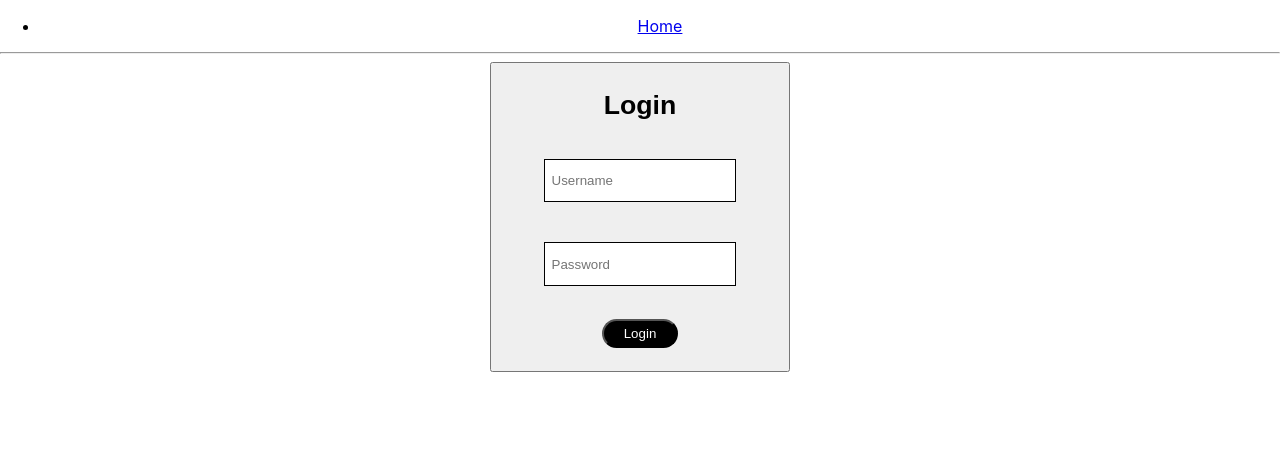
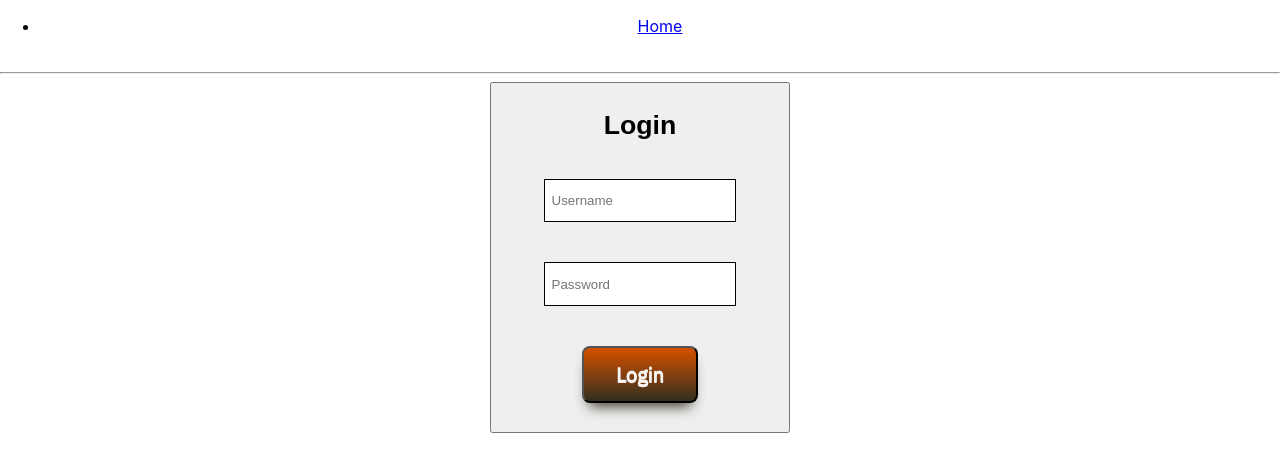
Before and after one commit to Build-Weight-Lifting-Journal/Front-end, a React (Create React App) app in the folder weight-lifting-app/: page /login in a window 1280 px wide. Shown: the top 472 px of the page. Built offline with nearby package versions, Linux system fonts and the light colour scheme.

Commit message:
very very very basic stlying to add and exercise links

```diff
--- a/weight-lifting-app/src/App.js
+++ b/weight-lifting-app/src/App.js
@@ -54,7 +54,7 @@ function App() {
           {signedIn && (<NavLink to="/dashboard" exact activeStyle={{ color: "green" }}>
             Dashboard
             </NavLink>)}
-
+          <br/>
           {signedIn && (<NavLink to="/logout" exact activeStyle={{ color: "green" }}>
             Logout
             </NavLink>)}
--- a/weight-lifting-app/src/components/Dashboard.js
+++ b/weight-lifting-app/src/components/Dashboard.js
@@ -1,11 +1,17 @@
 import React from 'react';
 import PrivateRoute from "../components/PrivateRoute"
 import JournalCard from "./JournalCard"
+import styled from "styled-components";
+
+const H1 = styled.h1`
+text-align: center
+`
+
 
 function Dashboard() {
     return (
         <div>
-            <h1>Dashboard</h1>
+            <H1>Dashboard</H1>
 
             <PrivateRoute exact path="/dashboard" component={JournalCard} />
 
--- a/weight-lifting-app/src/components/ExerciseCard.js
+++ b/weight-lifting-app/src/components/ExerciseCard.js
@@ -50,6 +50,19 @@ flex-wrap: wrap;
 justify-content: center;
 `
 
+const H1 = styled.h1`
+text-align: center
+`
+
+const Links = styled(Link)`
+margin: 50px;
+padding: 5px;
+border: 1px solid black;
+text-decoration: none;
+background-color: #ce4f00;
+;
+`
+
 function ExerciseCard(props) {
   const [exercise, setExercise] = useState([]);
 
@@ -88,8 +101,8 @@ function ExerciseCard(props) {
 
   return (
     <>
-      <h1>Workout</h1>
-      <Link to={'/add-exercise'}>Add</Link>
+      <H1>Workout</H1>
+      <Links to={'/add-exercise'}>Add</Links>
 <CardList>
       {exercise.map(workout => (
 
--- a/weight-lifting-app/src/components/JournalCard.js
+++ b/weight-lifting-app/src/components/JournalCard.js
@@ -53,6 +53,19 @@ flex-wrap: wrap;
 justify-content: center;
 `
 
+const Links = styled(Link)`
+margin: 40px;
+padding: 5px;
+border: 1px solid black;
+text-decoration: none;
+background-color: #ce4f00;
+;
+`
+
+const H1 = styled.h1`
+text-align: center
+`
+
 
 function JournalCard(props) {
   const [journal, setJournals] = useState([]);
@@ -91,9 +104,10 @@ function JournalCard(props) {
 
   return (
     <>
-      <h1>Journal</h1>
-       <Link to={"/exercises"}>Exercises</Link>
-          <Link to={"/add-journal"}>Add</Link>
+      <H1>Journal</H1>
+
+       <Links to={"/exercises"}>Exercises</Links>
+          <Links to={"/add-journal"}>Add</Links>
 <CardList>
       {journal.map(workout => (
         <CardContainer key={workout.id}>
--- a/weight-lifting-app/src/components/Login.js
+++ b/weight-lifting-app/src/components/Login.js
@@ -79,21 +79,44 @@ export default connect(
   {loginData}
 )(Login)
 
+// const Button = styled.button`
+//   /* border: 1px solid red; */
+//   padding: 5px 20px;
+//   margin: 1em;
+//   border-radius: 25px;
+//   color: ${props => [props.txtcolor]};
+//   background-color: ${props => [props.bgcolor]};
+//   cursor: pointer;
+//   transition: .5s;
+
+//   &:hover {
+//     color: black;
+//     background-color: white;
+//   }
+// `;
+
 const Button = styled.button`
-  /* border: 1px solid red; */
-  padding: 5px 20px;
-  margin: 1em;
-  border-radius: 25px;
-  color: ${props => [props.txtcolor]};
-  background-color: ${props => [props.bgcolor]};
+  box-shadow: 0px 10px 14px -7px #322f20;
+  background: linear-gradient(to bottom, #ce4f00 5%, #322f20 100%);
+  background-color: #ce4f00;
+  border-radius: 8px;
+  display: flex;
+  justify-content: center;
+  margin: 20px auto;
   cursor: pointer;
-  transition: .5s;
-
+  color: #f5f5f5;
+  font-family: "IBM Plex Sans", sans-serif;
+  font-size: 20px;
+  font-weight: bold;
+  padding: 13px 32px;
+  text-decoration: none;
+  text-shadow: 0px 1px 0px #fae9dc;
+  transition: all 0.3s ease-in;
   &:hover {
-    color: black;
-    background-color: white;
+    background: linear-gradient(to bottom, #322f20 5%, #ce4f00 100%);
+    background-color: #322f20;
   }
-`;
+`
 
 const LoginForm = styled.button`
   /* border: 1px solid red; */
--- a/weight-lifting-app/src/components/SignUp.js
+++ b/weight-lifting-app/src/components/SignUp.js
@@ -22,6 +22,28 @@ const Inputs = styled.input`
   border-radius: 4px;
   border: 1px solid #ccc;
 `;
+const Button = styled.button`
+  box-shadow: 0px 10px 14px -7px #322f20;
+  background: linear-gradient(to bottom, #ce4f00 5%, #322f20 100%);
+  background-color: #ce4f00;
+  border-radius: 8px;
+  display: flex;
+  justify-content: center;
+   margin: 20px auto;
+  cursor: pointer;
+  color: #f5f5f5;
+  font-family: "IBM Plex Sans", sans-serif;
+  font-size: 20px;
+  font-weight: bold;
+  padding: 13px 32px;
+  text-decoration: none;
+  text-shadow: 0px 1px 0px #fae9dc;
+  transition: all 0.3s ease-in;
+  &:hover {
+    background: linear-gradient(to bottom, #322f20 5%, #ce4f00 100%);
+    background-color: #322f20;
+  }
+`
 
 function Signup(props) {
   const intialState = {
@@ -101,7 +123,7 @@ function Signup(props) {
           required
         />
 
-        <button type="submit">Submit</button>
+        <Button type="submit">Submit</Button>
       </form>
     </SignupDiv>
   );
```
